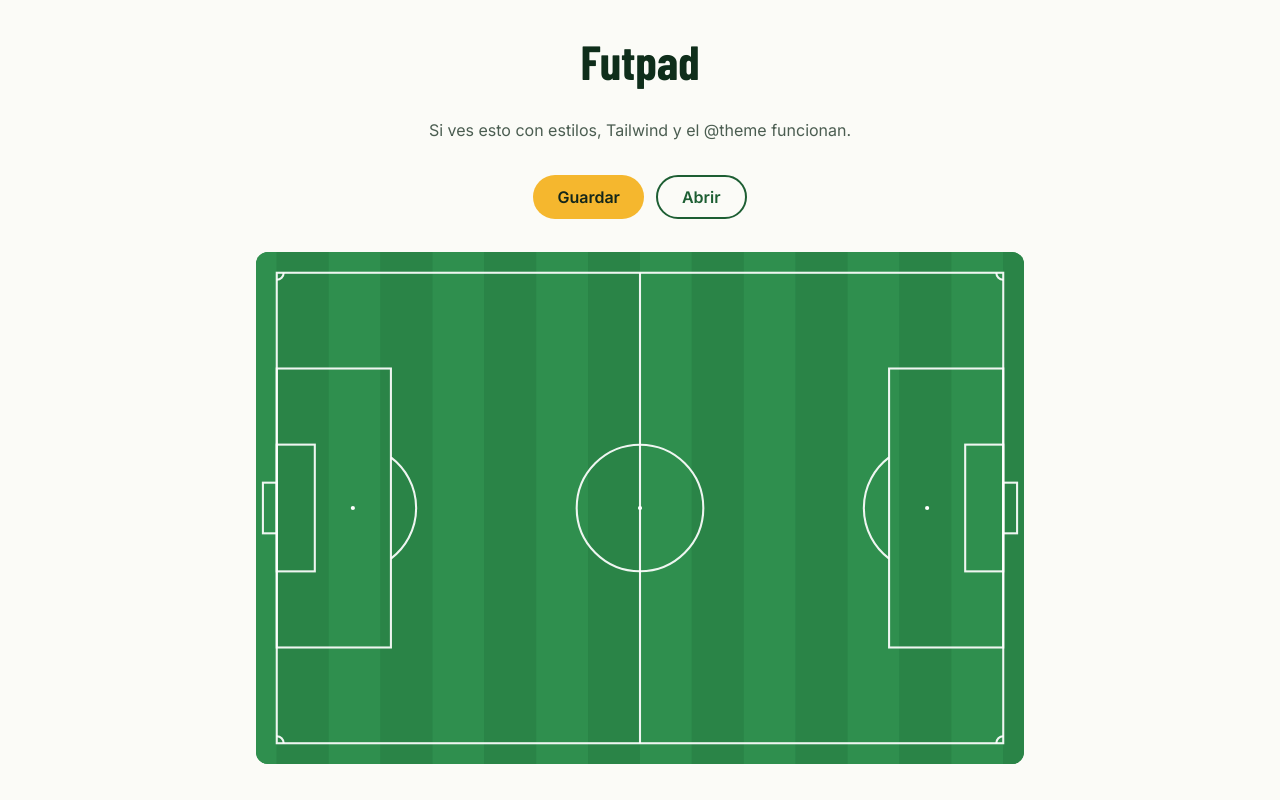
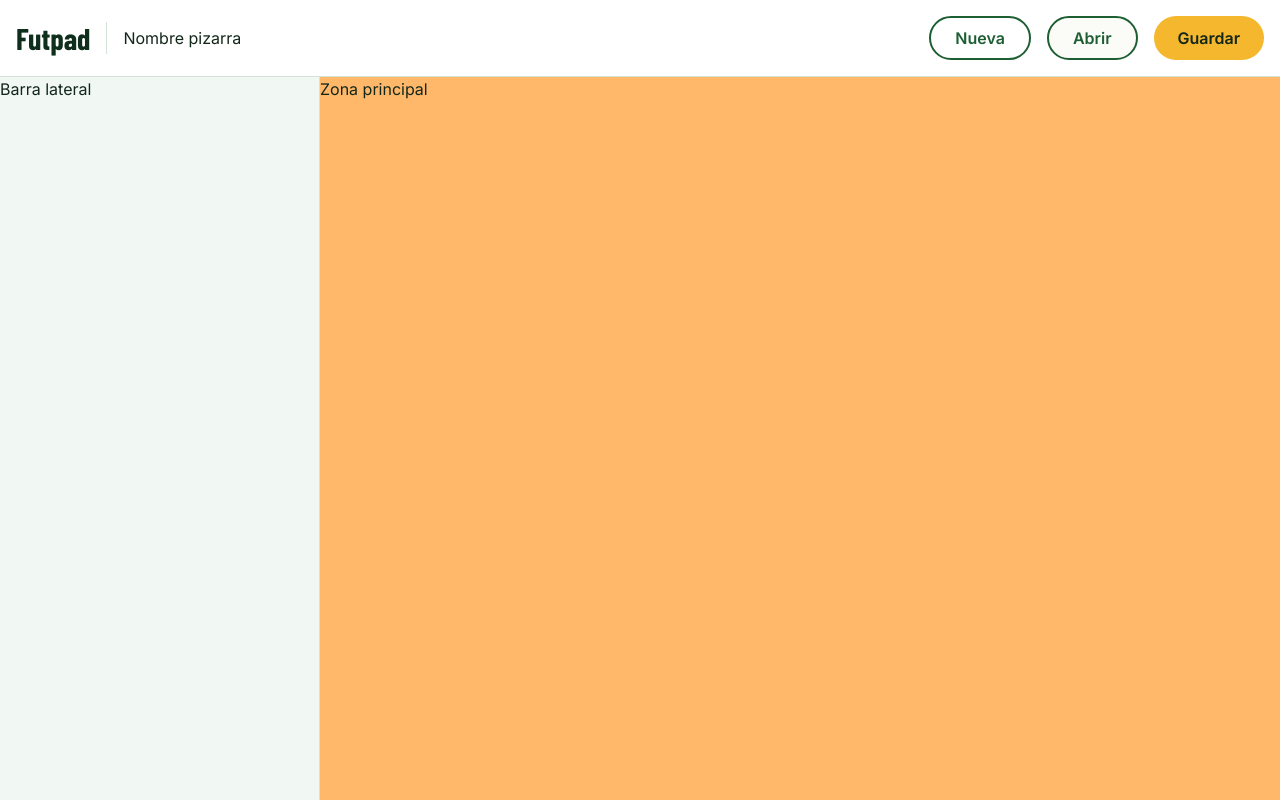
Before and after one commit to angelrico/futpad, a React (Vite) app: page / in a window 1280 px wide. Built offline with nearby package versions, Linux system fonts and the light colour scheme.

Commit message:
feat: estructura de la pantalla con grid (header, panel y campo)

```diff
--- a/src/App.tsx
+++ b/src/App.tsx
@@ -1,20 +1,16 @@
-import campoCompleto from './assets/fondos/full.svg'
+import Header from './components/Header'
+import SidePanel from './components/SidePanel'
+import TacticalBoard from './components/TacticalBoard'
 
 function App() {
   return (
-    <main className="grid min-h-dvh place-items-center gap-6 p-8">
-      <h1 className="font-display text-5xl font-bold text-cesped-900">Futpad</h1>
-      <p className="text-tenue">Si ves esto con estilos, Tailwind y el @theme funcionan.</p>
-      <div className="flex gap-3">
-        <button className="rounded-full bg-destacado-500 px-6 py-2 font-semibold text-tinta">
-          Guardar
-        </button>
-        <button className="rounded-full border-2 border-cesped-700 px-6 py-2 font-semibold text-cesped-700">
-          Abrir
-        </button>
-      </div>
-      <img src={campoCompleto} alt="Campo completo" className="w-full max-w-3xl rounded-xl" />
-    </main>
+    <div className="grid h-dvh grid-cols-[320px_1fr] grid-rows-[auto_1fr] [grid-template-areas:'header_header'_'panel_main']">
+      <Header />
+
+      <SidePanel />
+
+      <TacticalBoard />
+    </div>
   )
 }
 
--- /dev/null
+++ b/src/components/Header.tsx
@@ -0,0 +1,22 @@
+function Header() {
+  return (
+    <header className="flex items-center gap-4 border-b border-linea bg-white p-4 [grid-area:header]">
+      <h1 className="font-display text-3xl font-bold text-cesped-900">Futpad</h1>
+
+      <div className="border-l border-linea py-1 pl-4">Nombre pizarra</div>
+      <div className="ml-auto flex gap-4">
+        <button className="rounded-full border-2 border-cesped-700 px-6 py-2 font-semibold text-cesped-700">
+          Nueva
+        </button>
+        <button className="rounded-full border-2 border-cesped-700 bg-tiza px-6 py-2 font-semibold text-cesped-700">
+          Abrir
+        </button>
+        <button className="rounded-full bg-destacado-500 px-6 py-2 font-semibold text-tinta">
+          Guardar
+        </button>
+      </div>
+    </header>
+  )
+}
+
+export default Header
--- /dev/null
+++ b/src/components/SidePanel.tsx
@@ -0,0 +1,9 @@
+function SidePanel() {
+  return (
+    <aside className="min-h-0 overflow-y-auto border-r border-linea bg-cesped-50 [grid-area:panel]">
+      Barra lateral
+    </aside>
+  )
+}
+
+export default SidePanel
--- /dev/null
+++ b/src/components/TacticalBoard.tsx
@@ -0,0 +1,5 @@
+function TacticalBoard() {
+  return <main className="min-h-0 bg-orange-300 [grid-area:main]">Zona principal</main>
+}
+
+export default TacticalBoard
--- a/src/index.css
+++ b/src/index.css
@@ -1,4 +1,5 @@
 @import 'tailwindcss';
+@source not '../Readme.md';
 
 /* Identidad visual de Futpad (paleta validada WCAG AA, ver mockups/README.md) */
 @theme {
```
